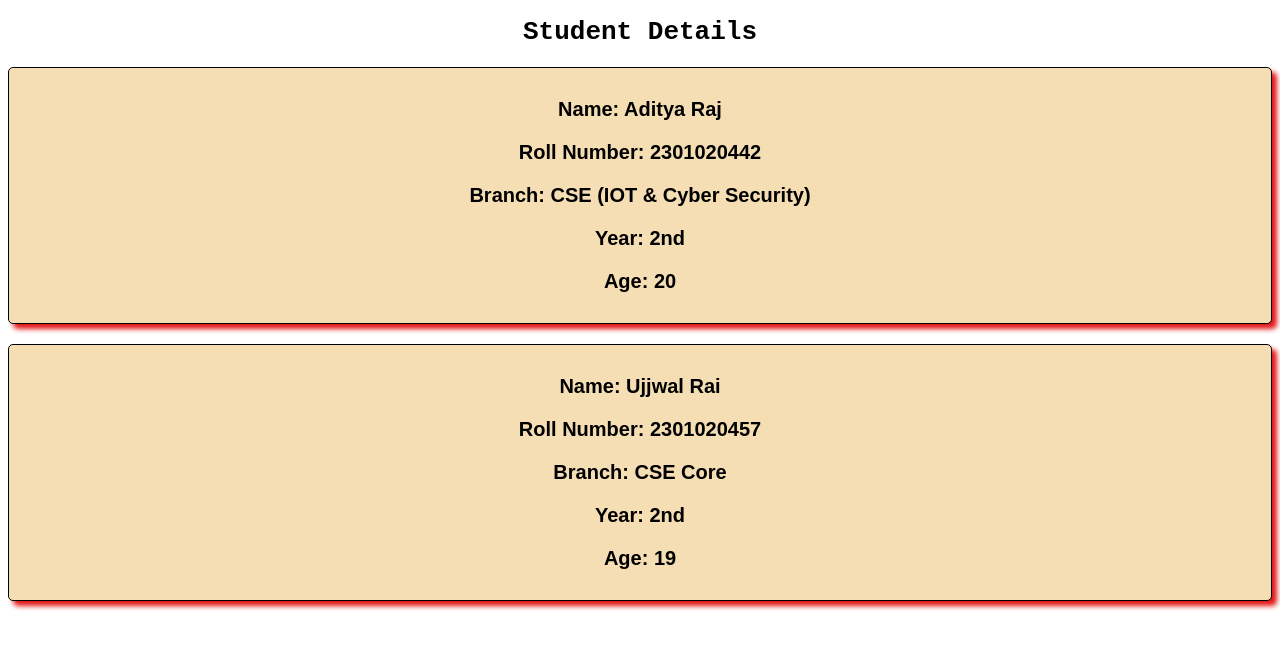
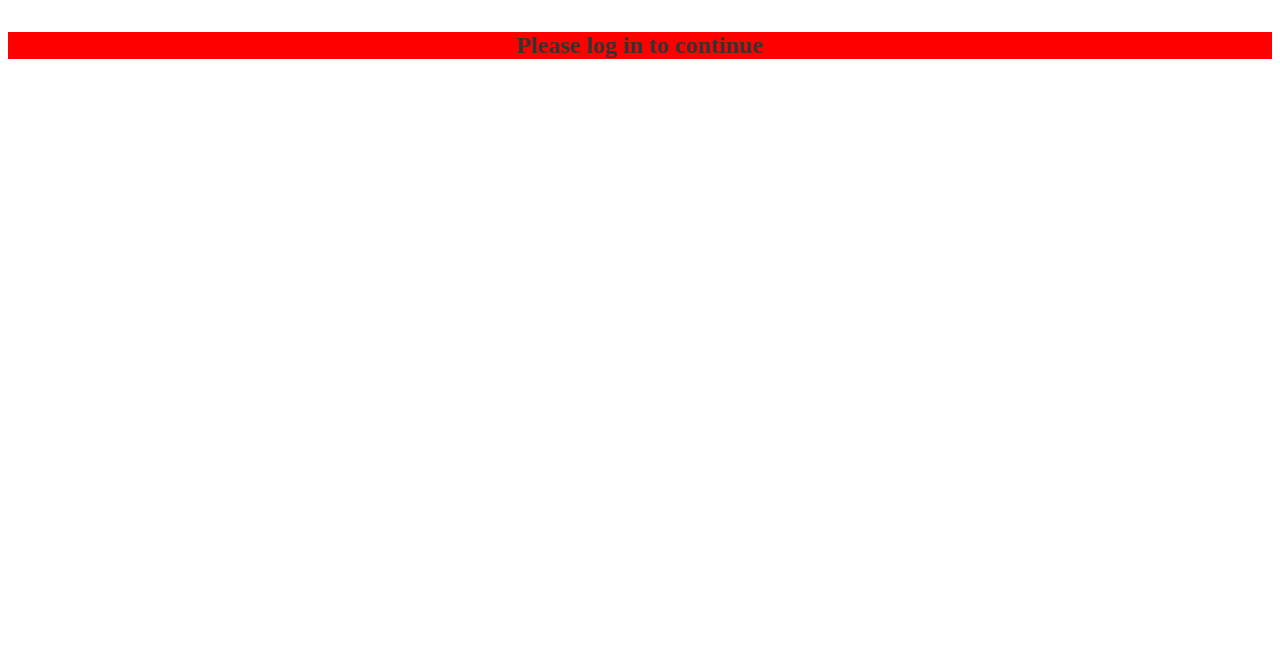
Before and after one commit to aditya8Raj/reactjs, a React (Vite) app in the folder my-react-app/: page / in a window 1280 px wide. Shown: the top 648 px of the page. Built offline with nearby package versions, Linux system fonts and the light colour scheme.

Commit message:
conditional rendering

```diff
--- a/my-react-app/src/App.jsx
+++ b/my-react-app/src/App.jsx
@@ -1,25 +1,10 @@
-import Student from "./Student";
+import UserGreeting from "./UserGreeting";
 
 function App() {
   return (
     <>
-      <h1 style={{ textAlign: "center", fontFamily: "monospace" }}>
-        Student Details
-      </h1>
-      <Student
-        name="Aditya Raj"
-        rollNumber="2301020442"
-        branch="CSE (IOT & Cyber Security)"
-        year="2nd"
-        age={20}
-      />
-      <Student
-        name="Ujjwal Rai"
-        rollNumber="2301020457"
-        branch="CSE Core"
-        year="2nd"
-        age={19}
-      />
+      {/* <h1>Welcome to my React App</h1> */}
+      <UserGreeting isLogedIn={false} username="user1" />
     </>
   );
 }
--- a/my-react-app/src/Student.jsx
+++ /dev/null
@@ -1,13 +0,0 @@
-function Student(props) {
-  return (
-    <div className="student">
-      <p>Name: {props.name}</p>
-      <p>Roll Number: {props.rollNumber}</p>
-      <p>Branch: {props.branch}</p>
-      <p>Year: {props.year}</p>
-      <p>Age: {props.age}</p>
-    </div>
-  );
-}
-
-export default Student;
--- /dev/null
+++ b/my-react-app/src/UserGreeting.jsx
@@ -0,0 +1,13 @@
+function UserGreeting(props) {
+  const welcomeMessage = (
+    <h2 className="welcome-message">Welcome back {props.username}</h2>
+  );
+
+  const logInPrompt = (
+    <h2 className="logIn-propmt">Please log in to continue</h2>
+  );
+
+  return props.isLogedIn ? welcomeMessage : logInPrompt;
+}
+
+export default UserGreeting;
--- a/my-react-app/src/index.css
+++ b/my-react-app/src/index.css
@@ -1,14 +1,15 @@
-.student {
-  color: rgb(0, 0, 0);
-  font-family: Arial, sans-serif;
-  font-size: 20px;
-  font-weight: bold;
+.welcome-message {
+  font-size: 2rem;
+  color: #333;
   text-align: center;
-  margin-top: 20px;
-  margin-bottom: 20px;
-  padding: 10px;
-  border: 1px solid black;
-  border-radius: 5px;
-  background-color: wheat;
-  box-shadow: 5px 5px 5px rgb(228, 23, 23);
+  margin-top: 2rem;
+  background-color: greenyellow;
 }
+
+.logIn-propmt {
+  font-size: 1.5rem;
+  color: #333;
+  text-align: center;
+  margin-top: 2rem;
+  background-color: red;
+}
```
